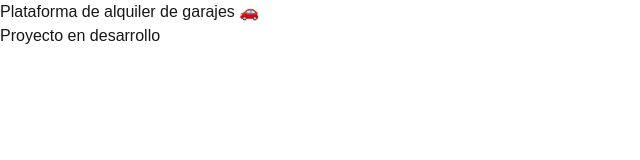
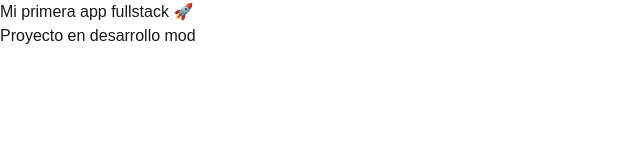
Before and after one commit to Ismagomez11/app, a Next.js app in the folder frontend/: page / in a window 1280 px wide. Shown: the top 160 px of the page, without its empty margins (0-640 px from the left). Built offline with nearby package versions, Linux system fonts and the light colour scheme.

Commit message:
Actualiza titulo

```diff
--- a/frontend/app/page.tsx
+++ b/frontend/app/page.tsx
@@ -3,8 +3,8 @@ import Image from "next/image";
 export default function Home() {
   return (
     <main>
-      <h1>Plataforma de alquiler de garajes 🚗</h1>
-      <p>Proyecto en desarrollo</p>
+      <h1>Mi primera app fullstack 🚀</h1>
+      <p>Proyecto en desarrollo mod</p>
     </main>
   );
 }
```
